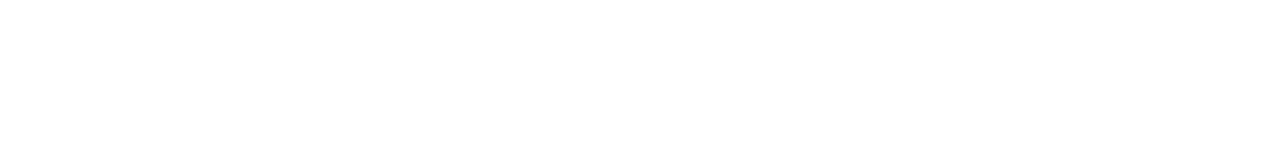
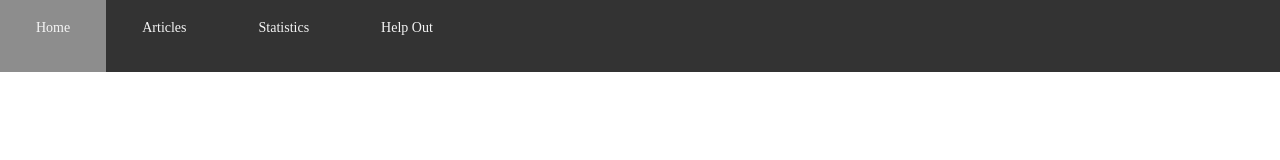
Before and after one commit to nathanuel0322/XE, a plain HTML site: page index.html in a window 1280 px wide. Drawn offline with Linux system fonts and the light colour scheme.

Commit message:
Adds navigation bar

```diff
--- a/index.html
+++ b/index.html
@@ -9,6 +9,13 @@
     <script src = "lib/js/main.js"></script>
 </head>
 <body>
-
+    <div class = "navbar">
+        <ul>
+            <li><a href = "index.html">Home</a></li>
+            <li><a href = "articles.html">Articles</a></li>
+            <li><a href = "statistics.html">Statistics</a></li>
+            <li><a href = "help.html">Help Out</a></li>
+        </ul>
+    </div>
 </body>
 </html>
--- a/lib/css/style.css
+++ b/lib/css/style.css
@@ -0,0 +1,34 @@
+* {
+    margin: 0px;
+    padding: 0px;
+  }
+
+ul {
+    text-decoration: none;
+    list-style-type: none;
+}
+
+.navbar {
+    font-family: Roboto Mono;
+    font-size: 14px;
+    overflow: hidden;
+    display: block;
+    background-color: #333;
+    position: fixed;
+    top: 0;
+    width: 100%
+}
+
+.navbar a {
+    float: left;
+    display: block;
+    color: whitesmoke;
+    align-content: center;
+    padding: 36px 36px;
+    text-decoration: none;
+    margin-top: -16px
+}
+
+.navbar a:hover {
+    background-color: rgba(255, 255, 255, 0.44);
+}
```
